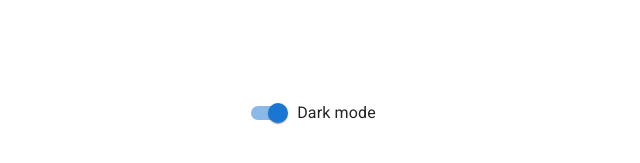
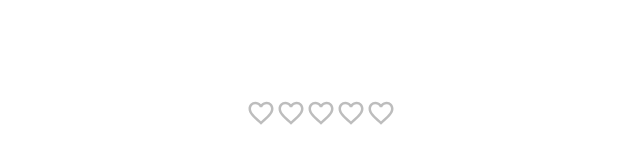
Before and after one commit to m4es7r0/material-ui-learn, a React (Vite) app: page / in a window 1280 px wide. Shown: the part 287-450 px from the top of the page, without its empty margins (319-959 px from the left). Built offline with nearby package versions, Linux system fonts and the light colour scheme.

Commit message:
Rating or Emoji react

```diff
--- a/src/App.tsx
+++ b/src/App.tsx
@@ -6,6 +6,7 @@ import {
   MuiRadioButton,
   MuiCheckbox,
   MuiSwitch,
+  MuiRating,
 } from "./components";
 
 import "./App.css";
@@ -19,7 +20,8 @@ function App() {
       {/* <MuiSelect /> */}
       {/* <MuiRadioButton /> */}
       {/* <MuiCheckbox /> */}
-      <MuiSwitch />
+      {/* <MuiSwitch /> */}
+      <MuiRating />
     </div>
   );
 }
--- /dev/null
+++ b/src/components/MuiRating.tsx
@@ -0,0 +1,34 @@
+import React, { useState } from "react";
+import { Stack, Rating } from "@mui/material";
+import FavoriteIcon from "@mui/icons-material/Favorite";
+import FavoriteBorderIcon from "@mui/icons-material/FavoriteBorder";
+
+export default function MuiRating() {
+  const [rating, setRating] = useState<number | null>(null);
+  const handleChange = (
+    event: React.ChangeEvent<{}>,
+    newValue: number | null
+  ) => {
+    setRating(newValue);
+  };
+  console.log(rating);
+
+  return (
+    <Stack
+      direction="row"
+      spacing={2}
+      className="bg-[#ffffffde] text-[#242424] container w-full p-6 rounded place-items-center"
+    >
+      <Rating
+        value={rating}
+        onChange={handleChange}
+        precision={0.5}
+        size="large"
+        // readOnly
+        highlightSelectedOnly
+        icon={<FavoriteIcon fontSize="inherit" color="error" />}
+        emptyIcon={<FavoriteBorderIcon fontSize="inherit" />}
+      />
+    </Stack>
+  );
+}
--- a/src/components/index.ts
+++ b/src/components/index.ts
@@ -5,6 +5,7 @@ import MuiSelect from "./MuiSelect";
 import MuiRadioButton from "./MuiRadioButton";
 import MuiCheckbox from "./MuiCheckbox";
 import MuiSwitch from "./MuiSwitch";
+import MuiRating from "./MuiRating";
 
 export {
   MuiButton,
@@ -14,4 +15,5 @@ export {
   MuiRadioButton,
   MuiCheckbox,
   MuiSwitch,
+  MuiRating,
 };
```
